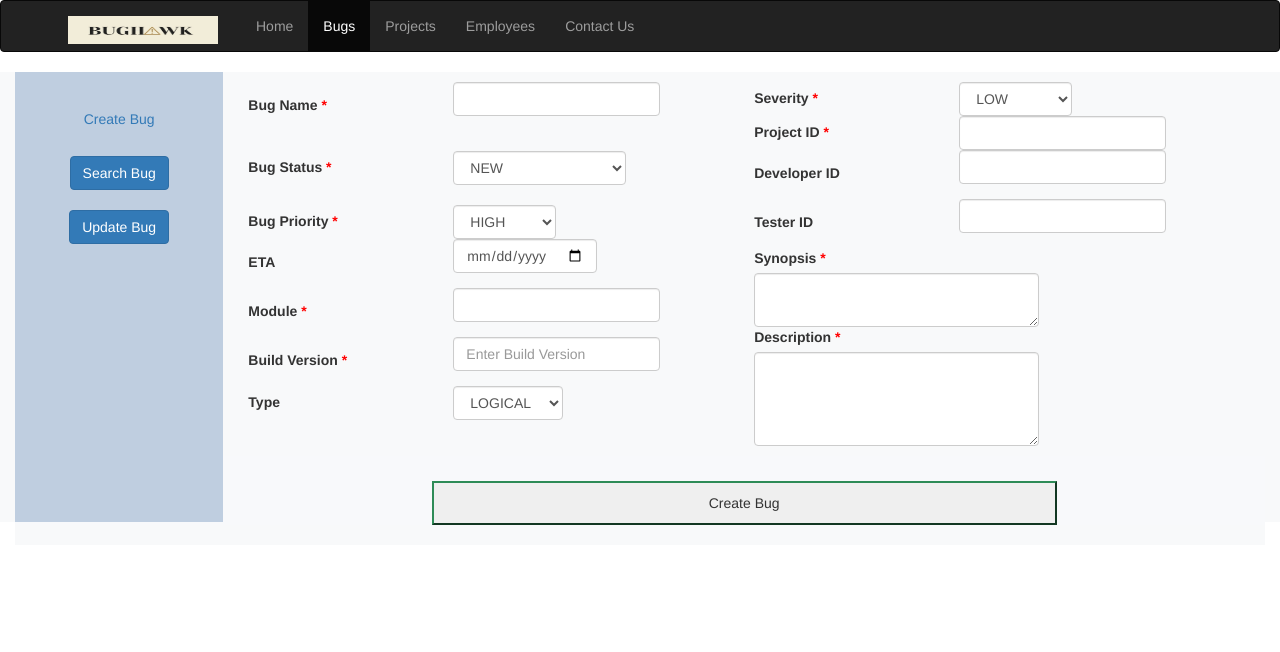
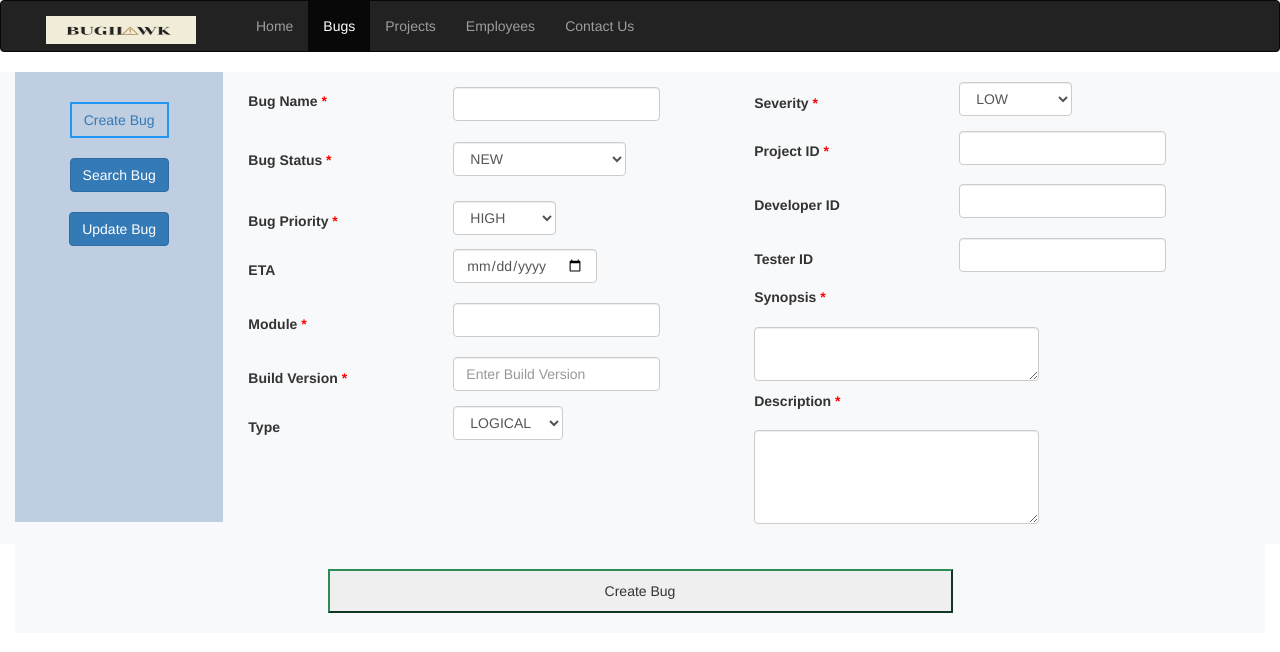
Before and after one commit to vaiibm/BTSAngular, an Angular app: page /create in a window 1280 px wide. Shown: the top 652 px of the page. Built offline with nearby package versions, Linux system fonts and the light colour scheme.

Commit message:
ui improvement

```diff
--- a/src/app/bug-form/bug-form.component.css
+++ b/src/app/bug-form/bug-form.component.css
@@ -0,0 +1,11 @@
+select {
+  margin-bottom: 2%;
+}
+input {
+  margin-top: 1%;
+}
+
+textarea {
+  margin-top: 3%;
+  margin-bottom: 10px;
+}
--- a/src/app/bug-form/bug-form.component.html
+++ b/src/app/bug-form/bug-form.component.html
@@ -1,10 +1,10 @@
-<div class="col-sm-10 text-left" id="column1" style="background-color: #f8f9fa;">
+<div  class="col-sm-10 text-left" id="column1" style="background-color: #f8f9fa;">
   <div id="bugFields" class="column form-group">
     <label><b>Bug Name <span style="color:red">* </span></b></label>
-    <input class="form-control" type="text" placeholder="" id='bugname' [(ngModel)]=bug.name required><br>
+    <input style="margin-bottom:1px" class="form-control" type="text" placeholder="" id='bugname' [(ngModel)]=bug.name required><br>
     <br>
     <label><b>Bug Status <span style="color:red">*</span></b></label>
-    <select class="form-control" id="status" [(ngModel)]=bug.status>
+    <select style="margin-bottom:5px" class="form-control" id="status" [(ngModel)]=bug.status>
       <option value='NEW'>NEW</option>
       <option value='ASSIGNED'>ASSIGNED</option>
       <option value='OPEN'>OPEN</option>
@@ -55,19 +55,23 @@
     </select>
     <br>
     <label><b>Project ID <span style="color:red"> * </span></b></label>
-    <input style="margin-bottom: 0%;" class="form-control" type="text" placeholder="" [(ngModel)]=bug.projectId>
+    <input  class="form-control" type="text" placeholder="" [(ngModel)]=bug.projectId>
     <br>
     <label><b>Developer ID</b></label>
     <input class="form-control" type="text" id='developerid' placeholder="" [(ngModel)]=bug.developerId>
     <br>
     <label><b>Tester ID</b></label>
     <input class="form-control" type="text" id='testerid' placeholder="" [(ngModel)]=bug.testerId>
-    <br>
+    <br><div class="form-group">
     <label><b>Synopsis <span style="color:red">*</span></b></label>
-    <textarea class="form-control" name="" id="synopsis" cols="30" rows="2" [(ngModel)]=bug.synopsis></textarea>
-    <br>
+    <textarea (ngModelChange)="textCounter('synopsis','syn',200);" class="form-control" name="" id="synopsis" cols="30" rows="2" [(ngModel)]=bug.synopsis></textarea>
+    <small class="form-text text-muted" style="float:right; margin-right: 5%;" id='syn'></small>
+</div>
+<div class="form-group">
     <label><b>Description <span style="color:red">*</span></b></label>
-    <textarea class="form-control" name="" id="description" cols="30" rows="4" [(ngModel)]=bug.description></textarea>
+    <textarea (ngModelChange)="textCounter('description','desc',500);" class="form-control" name="" id="description" cols="30" rows="4" [(ngModel)]=bug.description></textarea>
+    <small class="form-text text-muted" style="float:right; margin-right: 5%;" id='desc'></small>
+  </div>
   </div>
 </div>
 <div id='buttonDiv' style="background-color: #f8f9fb;">
--- a/src/app/bug-form/bug-form.component.ts
+++ b/src/app/bug-form/bug-form.component.ts
@@ -82,6 +82,18 @@ export class BugFormComponent implements OnChanges {
       });
   }
 
+  textCounter( field:string, countfield:string, maxlimit:number ) {
+    let dsize= (<HTMLInputElement>document.getElementById(field));
+    if ( dsize.value.length > maxlimit ) {
+     dsize.value = dsize.value.substring( 0, maxlimit );
+     dsize.blur();
+     dsize.focus();
+     return false;
+    } else {
+     document.getElementById(countfield).innerHTML = "<i>* " + (maxlimit - dsize.value.length)+" characters remaining</i>";
+    }
+   }
+
   allMsgChangeLogs: string[] = [];
   allEmployeeChangeLogs: string[] = [];
   ngOnChanges(changes: SimpleChanges) {
--- a/src/app/bug.service.ts
+++ b/src/app/bug.service.ts
@@ -96,9 +96,9 @@ export class BugService {
 
     if (bug.synopsis) {
       let remText = bug.synopsis.replace(/ /g, "");
-      if (remText.length < 10 || remText.length > 100) {
+      if (remText.length < 10 || remText.length > 200) {
         error++;
-        errorText += error + ". Error- synopsis should be minimum 10 and maximum 100) \n";
+        errorText += error + ". Error- synopsis should be minimum 10 and maximum 200) \n";
       }
     }
     else {
--- a/src/app/create-bug/create-bug.component.ts
+++ b/src/app/create-bug/create-bug.component.ts
@@ -39,6 +39,7 @@ export class CreateBugComponent implements OnInit {
     document.getElementById('searchbutton').className = 'btn btn-primary';
     document.getElementById('createbutton').className = 'btn btn-link';
     document.getElementById('buttonSave').innerHTML = 'Create Bug'
+    document.getElementById('createbutton').style.border =  "2px solid #2196F3";
   }
 
 }
--- a/src/app/header/header.component.html
+++ b/src/app/header/header.component.html
@@ -8,13 +8,14 @@
             <span class="icon-bar"></span>
             <span class="icon-bar"></span>
           </button>
+          <div class="col-sm-2">
+            <a class="navbar-brand" href="index.html">
+              <img [src]="ImgPath" style="width: 150px;height: 28px; align-self: center; margin-right: 10%;" alt="Image"
+                id="logo">
+            </a>
+          </div>
         </div>
-        <div class="col-sm-2">
-          <a class="navbar-brand" href="index.html">
-            <img [src]="ImgPath" style="width: 150px;height: 28px; align-self: center; margin-right: 10%;" alt="Image"
-              id="logo">
-          </a>
-        </div>
+
       </div>
     </div>
     <div class="collapse navbar-collapse" id="myNavbar">
--- a/src/app/show-bugs/show-bugs.component.html
+++ b/src/app/show-bugs/show-bugs.component.html
@@ -67,7 +67,7 @@
                     </td>
                     <td><button style="margin: 0;padding: 0;height: 0px;inline-size: 0%;"
                         (click)='deleteBug(bug.id,bug.name)' onMouseOver="this.style.color='#FF0000'"
-                        onMouseOut="this.style.color='#000000'" type="button" class="btn btn-link btn-sm"> <span
+                        onMouseOut="this.style.color='#337ab7'" type="button" class="btn btn-link btn-sm"> <span
                           class="glyphicon glyphicon-trash"></span> Delete </button></td>
                   </tr>
                 </tbody>
--- a/src/app/show-bugs/show-bugs.component.ts
+++ b/src/app/show-bugs/show-bugs.component.ts
@@ -118,6 +118,7 @@ export class ShowBugsComponent implements OnInit {
   }
 
   ngOnInit(): void {
+    document.getElementById('searchbutton').style.border =  "2px solid #2196F3";
     this.bug.status = '';
     this.bug.name = '';
     const observable = this.bugService.getBugs('');
--- a/src/app/update-bug/update-bug.component.html
+++ b/src/app/update-bug/update-bug.component.html
@@ -40,7 +40,7 @@
                             class="btn btn-link btn-xs" (click)=showSynopsis(bug1.synopsis)>Read More</button></sub>
                       </td>
                       <td><button (click)='editBug(i)' onMouseOver="this.style.color='#FF0000'"
-                          onMouseOut="this.style.color='#000000'" type="button" class="btn btn-link  "> <span
+                          onMouseOut="this.style.color='#337ab7'" type="button" class="btn btn-link  "> <span
                             class="glyphicon glyphicon-pencil"> Edit </span> </button></td>
                     </tr>
                   </tbody>
--- a/src/app/update-bug/update-bug.component.ts
+++ b/src/app/update-bug/update-bug.component.ts
@@ -82,5 +82,6 @@ export class UpdateBugComponent implements OnInit {
     document.getElementById('createbutton').className = 'btn btn-primary';
     document.getElementById('updatebutton').className = 'btn btn-link';
     document.getElementById('buttonSave').innerHTML = 'Update Bug';
+    document.getElementById('updatebutton').style.border =  "2px solid #2196F3";
   }
 }
```
